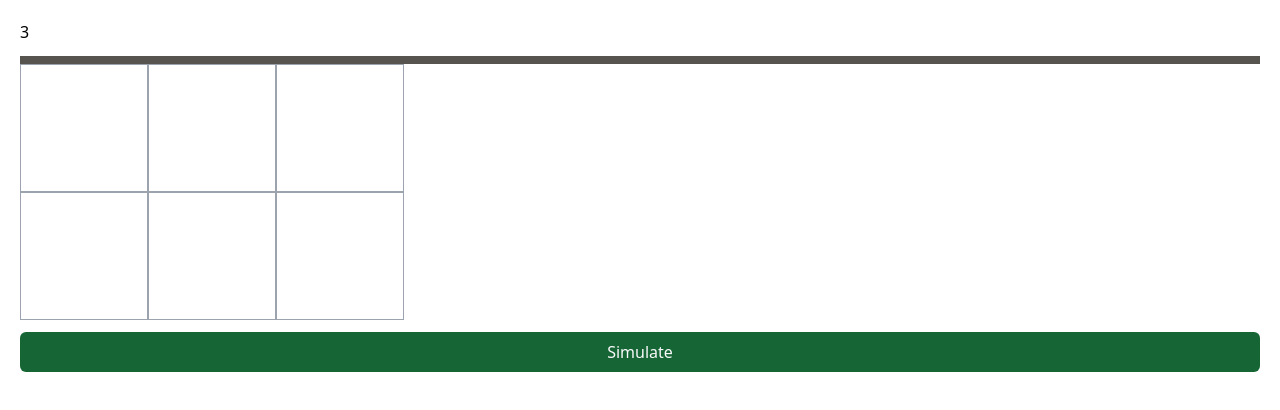
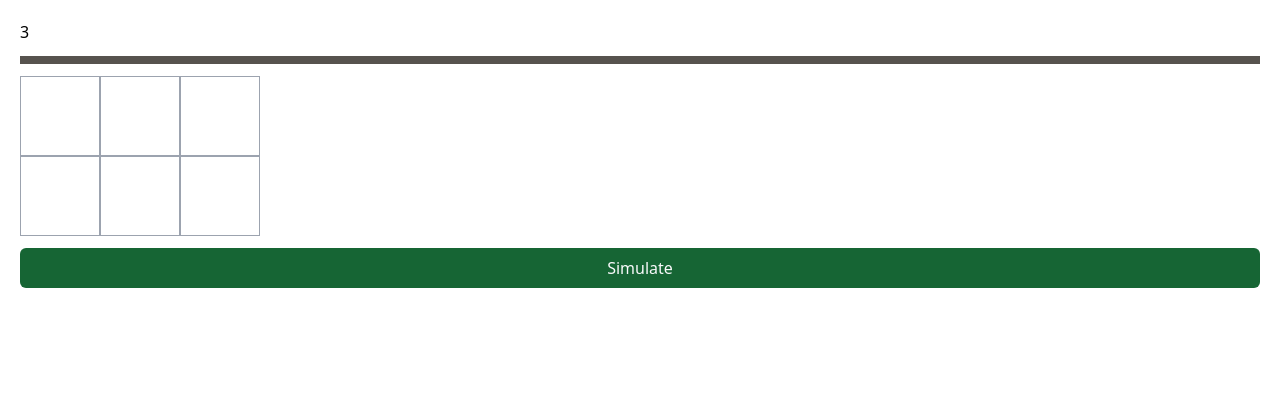
Before and after one commit to vanutp/OpenOlymp2021TaskBVisualizer, a Vue app: page / in a window 1280 px wide. Shown: the top 410 px of the page. Built offline with nearby package versions, Linux system fonts and the light colour scheme.

Commit message:
layout changes

```diff
--- a/src/App.vue
+++ b/src/App.vue
@@ -2,10 +2,11 @@
   <div class="p-5 flex flex-col gap-3">
     <input v-model="width" />
     <div
-      class="border-t-stone-600 border-t-8 flex flex-col gap-1"
       v-for="(chunk, i) in history"
       :key="i"
     >
+      <div class="bg-stone-600 w-full h-2 mb-3"></div>
+      <div class="flex flex-row flex-wrap gap-2">
         <div
           v-for="(field, j) in chunk"
           :key="j"
@@ -17,7 +18,9 @@
           <div v-if="field === 'error'">Error</div>
         </div>
       </div>
-    <div class="border-t-stone-600 border-t-8">
+    </div>
+    <div>
+      <div class="bg-stone-600 w-full h-2 mb-3"></div>
       <Frame
         :field="current"
         @field-click="onFieldClick"
--- a/src/Cell.vue
+++ b/src/Cell.vue
@@ -1,7 +1,7 @@
 <template>
   <div
     :class="
-      'w-32 h-32 border border-gray-400' +
+      'w-20 h-20 border border-gray-400' +
       (clickable ? ' cursor-pointer' : '') +
       (selected ? ' bg-blue-500' : '')
     "
```
Lines whose indentation alone changed are shown as unchanged.
